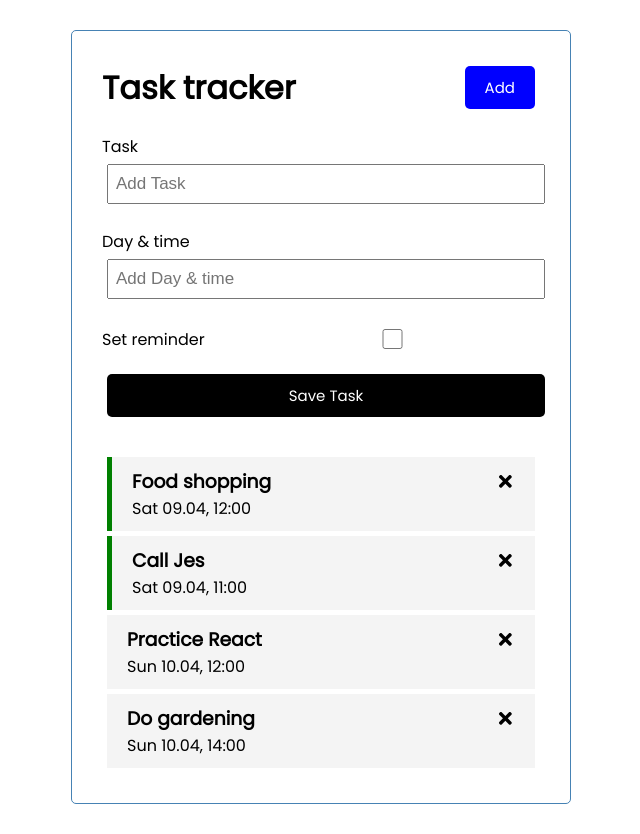
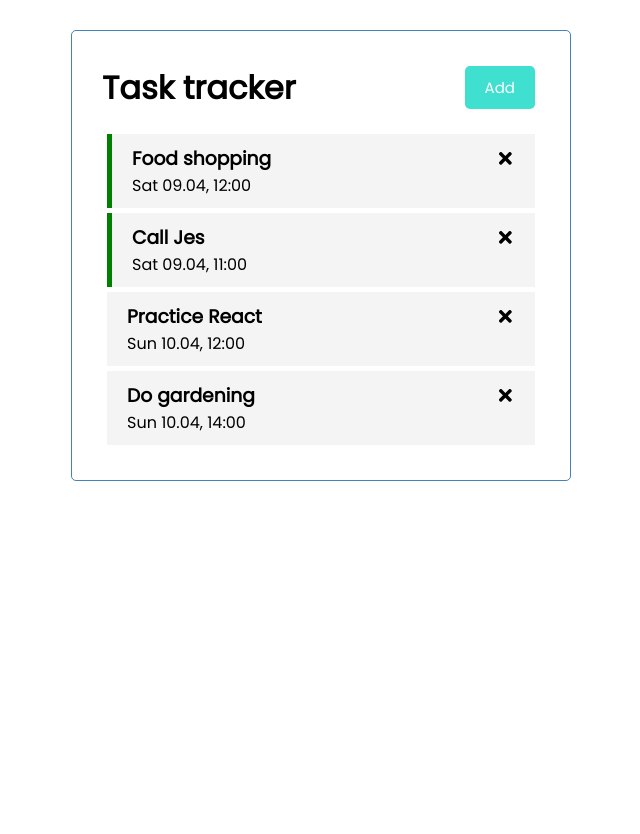
Before and after one commit to leokotman/task-tracker, a React (Create React App) app: page / in a window 1280 px wide. Shown: the whole page, without its empty margins (319-959 px from the left). After the commit the page ends 800 px from the top, so only its background shows below. Built offline with nearby package versions, Linux system fonts and the light colour scheme.

Commit message:
add task (UI), show/hide form

```diff
--- a/src/App.js
+++ b/src/App.js
@@ -32,6 +32,7 @@ function App() {
       reminder: false,
     },
   ]);
+  const [showAddTask, setShowAddTask] = useState(false);
 
   const deleteTask = (id) => {
     setTasks(tasks.filter((task) => task.id !== id))
@@ -44,12 +45,18 @@ function App() {
         return task;
       }
     }))
+  };
+  const addTask = (task) => {
+    // console.log(task);
+    const id = tasks.length + 1;
+    const newTask = {id, ...task};
+    setTasks([...tasks, newTask]);
   }
 
   return (
     <div className="container">
-      <Header />
-      <AddTask />
+      <Header onClickAdd={() => setShowAddTask(!showAddTask)} showAdd={showAddTask} />
+      {showAddTask && <AddTask onAdd={addTask} />}
       {tasks.length > 0 ?
         <Tasks tasks={tasks} onDelete={deleteTask} onToggle={toggleReminder} />
       : <p>No tasks</p>}
--- a/src/components/AddTask.js
+++ b/src/components/AddTask.js
@@ -1,12 +1,28 @@
 import { useState } from 'react';
 
-const AddTask = () => {
+const AddTask = ({onAdd}) => {
   const [text, setText] = useState('');
   const [day, setDay] = useState('');
   const [reminder, setReminder] = useState(false);
 
+  const addTask = (e) => {
+    e.preventDefault();
+
+    if(!text || !day) {
+      alert('Please add task + day correctly');
+      return;
+    }
+    onAdd({text, day, reminder});
+    clearForm();
+  };
+  const clearForm = () => {
+    setText('');
+    setDay('');
+    setReminder(false);
+  }
+
   return (
-    <form className="add-form">
+    <form className="add-form" onSubmit={addTask}>
       <div className="form-control">
         <label>Task</label>
         <input type="text" placeholder="Add Task" value={text} onChange={(e) => setText(e.target.value)} />
@@ -17,7 +33,7 @@ const AddTask = () => {
       </div>
       <div className="form-control form-control-check" >
         <label>Set reminder</label>
-        <input type="checkbox" value={reminder} onChange={(e) => setReminder(e.currentTarget.checked)}/>
+        <input type="checkbox" checked={reminder} value={reminder} onChange={(e) => setReminder(e.currentTarget.checked)}/>
       </div>
       <input type="submit" value="Save Task" className="btn btn-block" />
     </form>
--- a/src/components/Header.js
+++ b/src/components/Header.js
@@ -3,15 +3,11 @@ import React from "react";
 
 import Button from "./Button";
 
-const Header = ({ title }) => {
-  const click = () => {
-    console.log('click');
-  }
-
+const Header = ({ title, onClickAdd, showAdd }) => {
   return (
     <header className="header">
       <h1>{title}</h1>
-      <Button text="Add" color="blue" onClick={click}/>
+      <Button text={showAdd ? "Close" : "Add"} color={showAdd ? "crimson" : "turquoise"} onClick={onClickAdd}/>
     </header>
   );
 };
```
